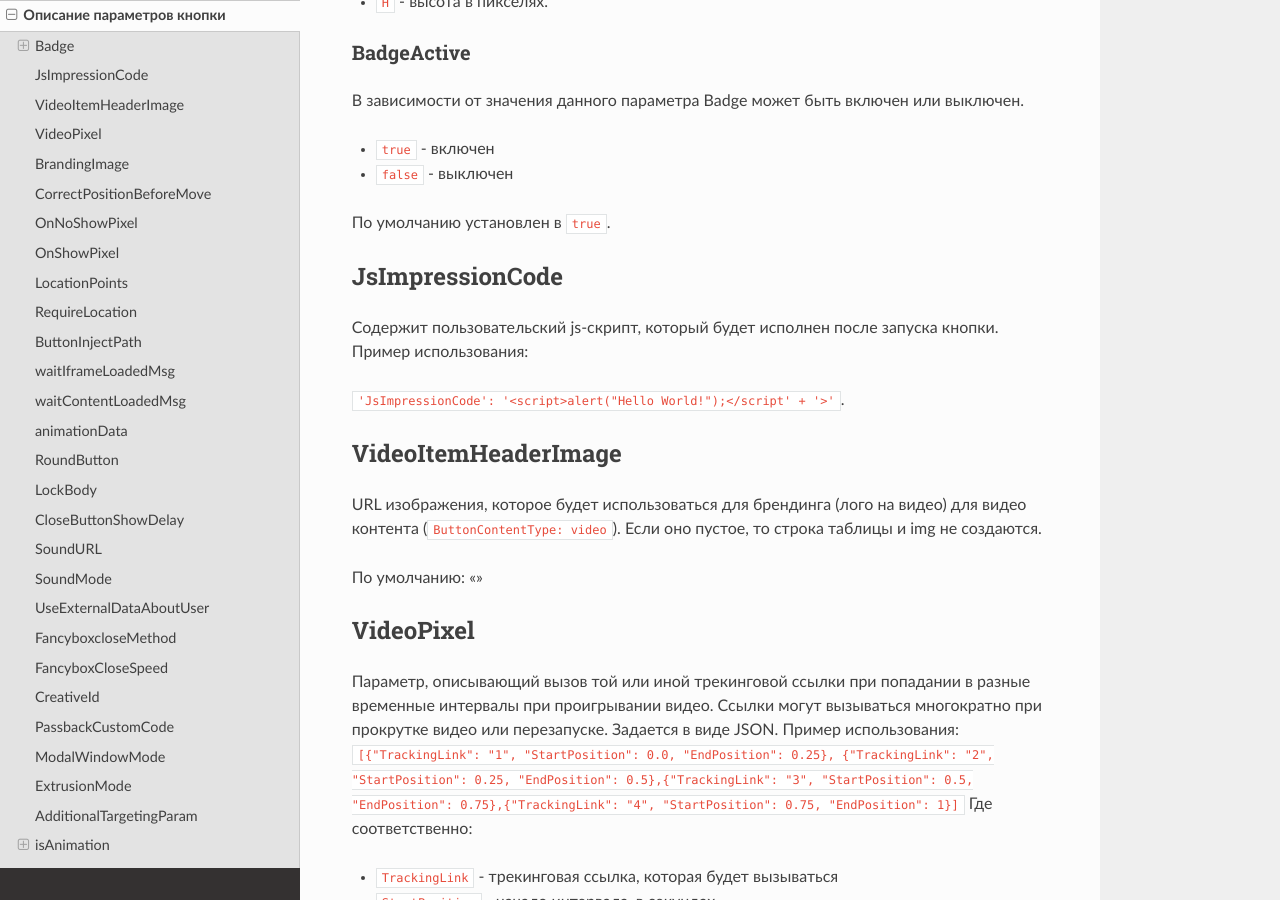
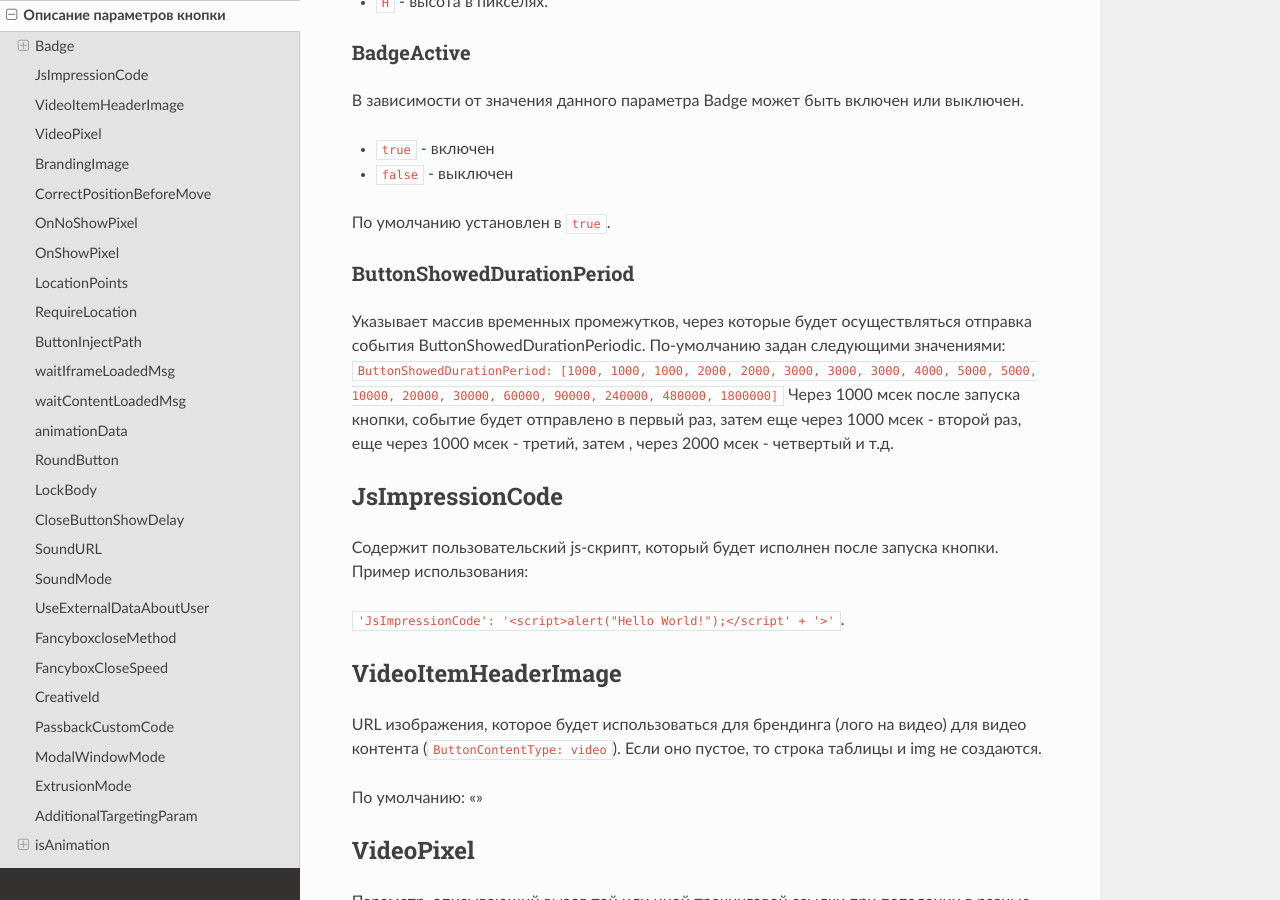
Before and after one commit to probtn/docs, a Sphinx documentation site: the page built from docs/webparams.rst, in a window 1280 px wide and 900 px high, scrolled down 1173 px. Built offline with Sphinx 7.4.7 and the Read the Docs theme 2.0.0, drawn with Linux system fonts in a browser that asks for light colours.

Commit message:
ButtonShowedDurationPeriod param was described

```diff
--- a/docs/webparams.rst
+++ b/docs/webparams.rst
@@ -56,6 +56,13 @@ BadgeActive
 - ``false`` - выключен
 
 По умолчанию установлен в ``true``.
+
+ButtonShowedDurationPeriod
+^^^^^^^^^^^^^^^^^^^^^^^^^^^^^^^^^
+Указывает массив временных промежутков, через которые будет осуществляться отправка события ButtonShowedDurationPeriodic.
+По-умолчанию задан следующими значениями:
+``ButtonShowedDurationPeriod: [1000, 1000, 1000, 2000, 2000, 3000, 3000, 3000, 4000, 5000, 5000, 10000, 20000, 30000, 60000, 90000, 240000, 480000, 1800000]``
+Через 1000 мсек после запуска кнопки, событие будет отправлено в первый раз, затем еще через 1000 мсек - второй раз, еще через 1000 мсек - третий, затем , через 2000 мсек - четвертый и т.д.
 
 JsImpressionCode
 ----------------------------------
```
